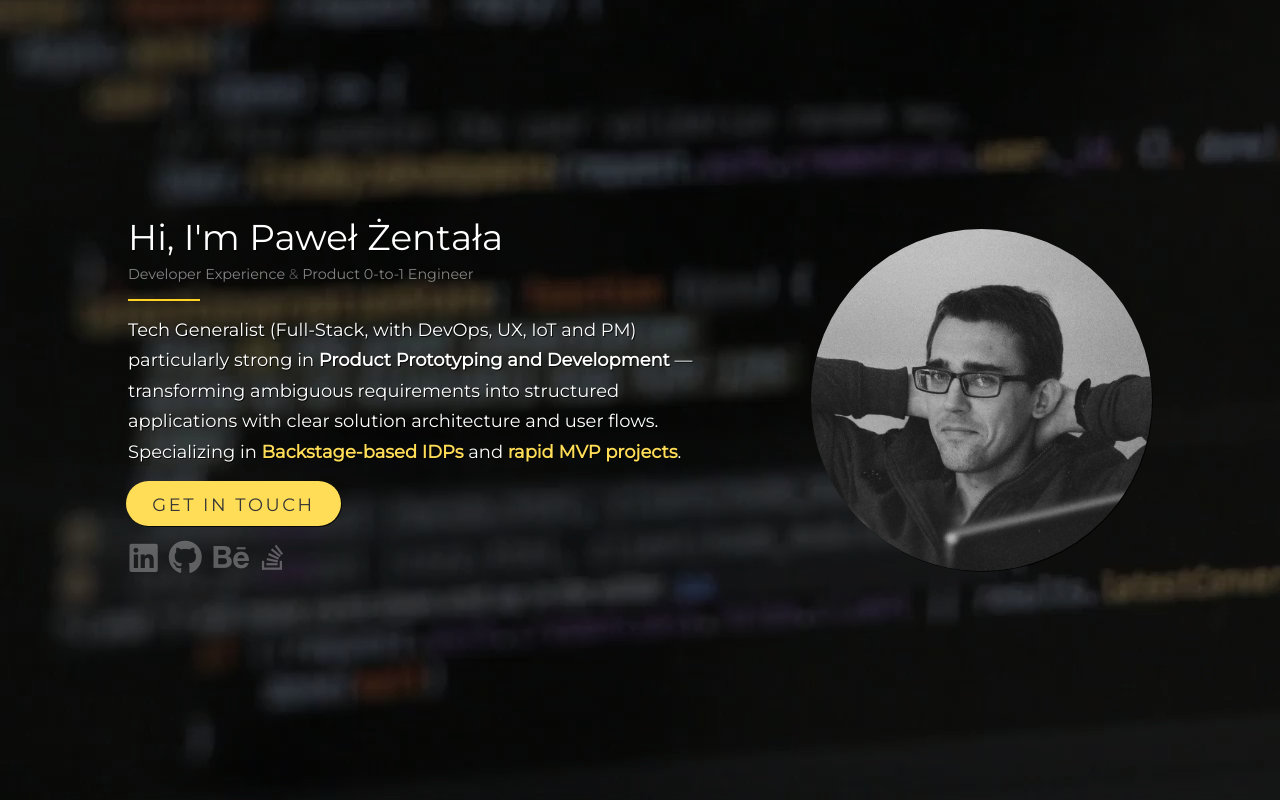
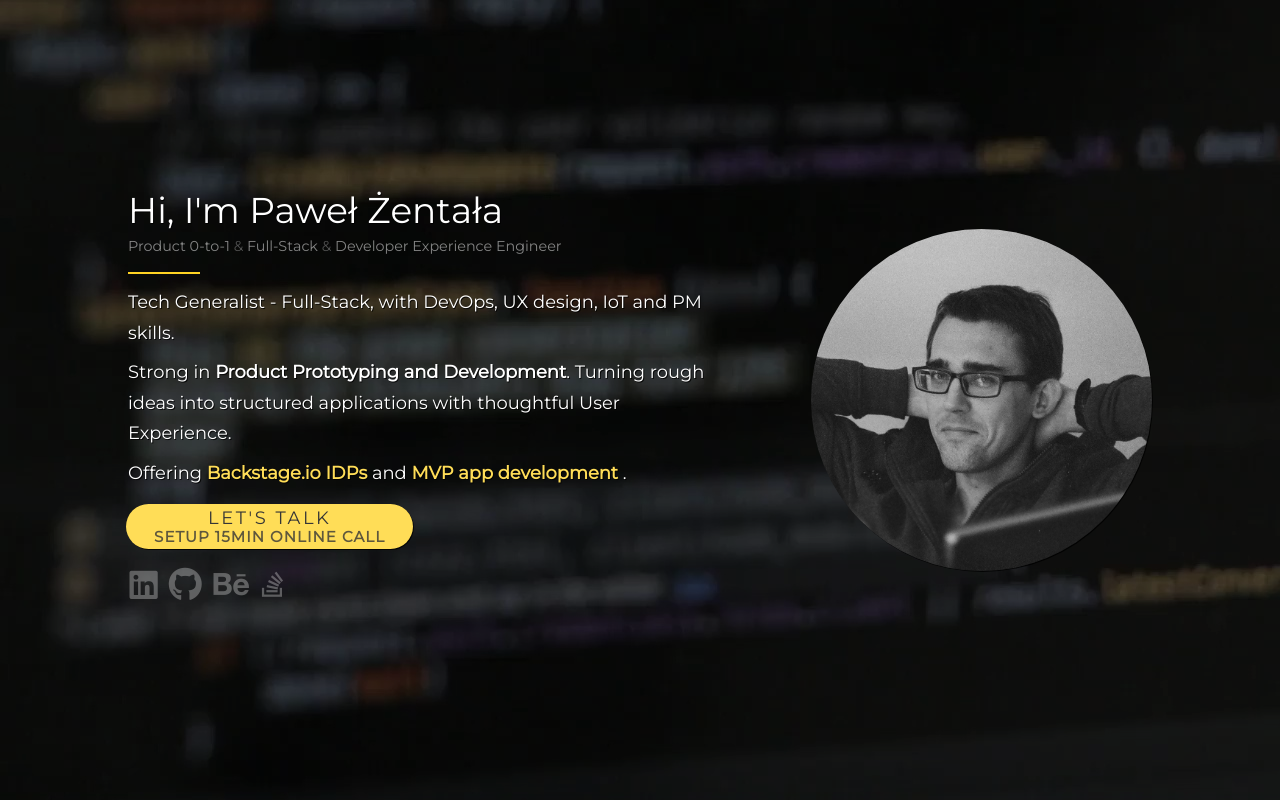
Before and after one commit to zentala/id.zentala.io, a website built with Parcel: page src/index.html in a window 1280 px wide. Built offline with nearby package versions, Linux system fonts and the light colour scheme.

Commit message:
feat(desc): improve copy, split into paragraph, improve CTA button and redirect to cal.com

```diff
--- a/src/index.html
+++ b/src/index.html
@@ -41,20 +41,37 @@
         <div class="hello-world__my-photo hello-world__my-photo--small is-image-circle is-hidden is-visible-landscape-xs is-visible-landscape-sm"></div>
         <h1 class="title hello-world__my-name">Hi, I'm Paweł Żentała</h1>
         <h2 class="subtitle hello-world__my-title has-separator"><!-- is-uppercase -->
+          Product 0-to-1
+          <span class="is-half-transparent">&</span>
+          Full-Stack
+          <span class="is-half-transparent">&</span>
           Developer Experience
-          <span class="is-half-transparent">&</span>
-          Product 0-to-1
           <span class="subtitle-suffix">Engineer</span>
         </h2>
         <div class="separator"></div>
         <p class="hello-world__my-desc">
-          Tech Generalist (Full-Stack, with DevOps, UX, IoT and PM) particularly strong in
-          <strong>Product Prototyping and Development</strong> — transforming ambiguous requirements
-          into structured applications with clear solution architecture and user flows. Specializing in
-          <strong><a href="https://devstage.io" target="_blank">Backstage-based IDPs</a></strong> and <strong><a href="https://zentala.agency" target="_blank">rapid
-          MVP projects</a></strong>.
+          Tech Generalist - Full-Stack, with DevOps, UX design, IoT and PM skills.
         </p>
-        <a href="mailto:zentala@gmail.com" class="button is-uppercase is-warning is-flatten is-rounded hello-world__contact-me">Get in touch</a>
+        <p class="hello-world__my-desc">
+          Strong in
+          <strong>Product Prototyping and Development</strong>.
+          Turning rough ideas into structured applications
+          with thoughtful User Experience.
+        </p>
+        <p class="hello-world__my-desc">
+          Offering
+          <strong><a href="https://devstage.io" target="_blank">
+            Backstage.io IDPs
+          </a></strong>
+          and
+          <strong><a href="https://zentala.agency" target="_blank">
+            MVP app development
+          </a></strong>.
+        </p>
+        <a href="https://cal.com/zentala" target="_blank" class="button is-uppercase is-warning is-flatten is-rounded hello-world__contact-me">
+          <span class="hello-world__contact-me-main">Let's talk</span>
+          <span class="hello-world__contact-me-sub">setup 15min online call</span>
+        </a>
         <div class="is-clearfix"></div>
         <ul class="is-inline social-media">
           <li class="social-media__linkedin"><a href="https://www.linkedin.com/in/zentala/" target="_blank"><i class="fa-brands fa-linkedin"></i></a></li>
--- a/src/scss/_hello-world.scss
+++ b/src/scss/_hello-world.scss
@@ -66,14 +66,14 @@
 .hello-world {
   color: #fff;
 
-  @media (max-width: map.get($breakpoints,lg)-1) {
+  @media (max-width: (map.get($breakpoints, lg) - 1)) {
     padding: 4vw;
     display: block;
     height: auto;
   }
 
   .container {
-    @media (max-width: map.get($breakpoints, lg)-1) {
+    @media (max-width: (map.get($breakpoints, lg) - 1)) {
       flex-direction: column-reverse;
       align-items: flex-start;
     }
@@ -140,21 +140,50 @@
   }
 
   &__my-desc {
-    margin-bottom: .8rem;
+    margin-bottom: .9rem;
+    line-height: 1.7;
+
+    & + & {
+      margin-top: -0.4rem;
+    }
   }
 
   &__contact-me {
     letter-spacing: 0.14rem;
-    margin-bottom: 0.55rem;
+    margin-bottom: 0.8rem;
     box-shadow: .05rem .05rem 0 0 rgba(#000, .8);
     position: relative;
     left: -0.1rem;
     font-weight: 500;
     transition: transform ease-in .5s;
+    display: inline-flex;
+    flex-direction: column;
+    align-items: center;
+    justify-content: center;
+    padding: 0.6rem 1.5rem;
 
     &:hover {
       transform: scale(1.05);
       transition: transform ease-out 0.2s;
+    }
+
+
+    &-main {
+      display: block;
+      line-height: 1.2;
+    }
+
+    &-sub {
+      display: block;
+      font-size: 15px;
+      font-weight: 900;
+      letter-spacing: 0.06rem;
+      margin-top: 0.1rem;
+      opacity: 0.8;
+      line-height: 1;
+      text-transform: uppercase;
+      position: relative;
+      top: -2px;
     }
   }
 
@@ -164,15 +193,15 @@
     transition: transform 1s;
     shape-outside: circle();
 
-    @media (max-width: map.get($breakpoints, lg)-1) {
+    @media (max-width: (map.get($breakpoints, lg) - 1)) {
       width: 30vw;
     }
 
-    @media (max-width: map.get($breakpoints, md)-1) {
+    @media (max-width: (map.get($breakpoints, md) - 1)) {
       width: 45vw;
     }
 
-    @media (max-width: map.get($breakpoints, sm)-1) {
+    @media (max-width: (map.get($breakpoints, sm) - 1)) {
       width: 60vw;
     }
 
@@ -194,14 +223,20 @@
     &__my-name    { animation: animateHidden 0.1s linear 0s, animateHeader 0.5s ease-in 0s; }
     &__my-title   { animation: animateHidden 0.2s linear 0s, animateTitle 0.5s ease-in 0.2s; }
     .separator    { animation: animateHidden 0.4s linear 0s, animateSeparator 0.5s ease-out 0.4s; transform-origin: top left; }
-    &__my-desc    { animation: animateHidden 0.6s linear 0s, animateDesc 1s ease-in 0.6s; }
-    &__contact-me { animation: animateHidden 1.0s linear 0s, animateButton 0.5s ease-in 1s; }
+
+    &__my-desc {
+      &:nth-of-type(1) { animation: animateHidden 0.6s linear 0s, animateDesc 1s ease-in 0.6s; }
+      &:nth-of-type(2) { animation: animateHidden 0.75s linear 0s, animateDesc 1s ease-in 0.75s; }
+      &:nth-of-type(3) { animation: animateHidden 0.9s linear 0s, animateDesc 1s ease-in 0.9s; }
+    }
+
+    &__contact-me { animation: animateHidden 1.1s linear 0s, animateButton 0.5s ease-in 1.1s; }
 
     .social-media {
-      li:nth-child(1) {animation: animateHidden 1.1s linear 0s, animateSocialIcon 1s ease-in 1.1s;}
-      li:nth-child(2) {animation: animateHidden 1.2s linear 0s, animateSocialIcon 1s ease-in 1.2s;}
-      li:nth-child(3) {animation: animateHidden 1.3s linear 0s, animateSocialIcon 1s ease-in 1.3s;}
-      li:nth-child(4) {animation: animateHidden 1.4s linear 0s, animateSocialIcon 1s ease-in 1.4s;}
+      li:nth-child(1) {animation: animateHidden 1.2s linear 0s, animateSocialIcon 1s ease-in 1.2s;}
+      li:nth-child(2) {animation: animateHidden 1.3s linear 0s, animateSocialIcon 1s ease-in 1.3s;}
+      li:nth-child(3) {animation: animateHidden 1.4s linear 0s, animateSocialIcon 1s ease-in 1.4s;}
+      li:nth-child(4) {animation: animateHidden 1.5s linear 0s, animateSocialIcon 1s ease-in 1.5s;}
     }
   }
 
```
